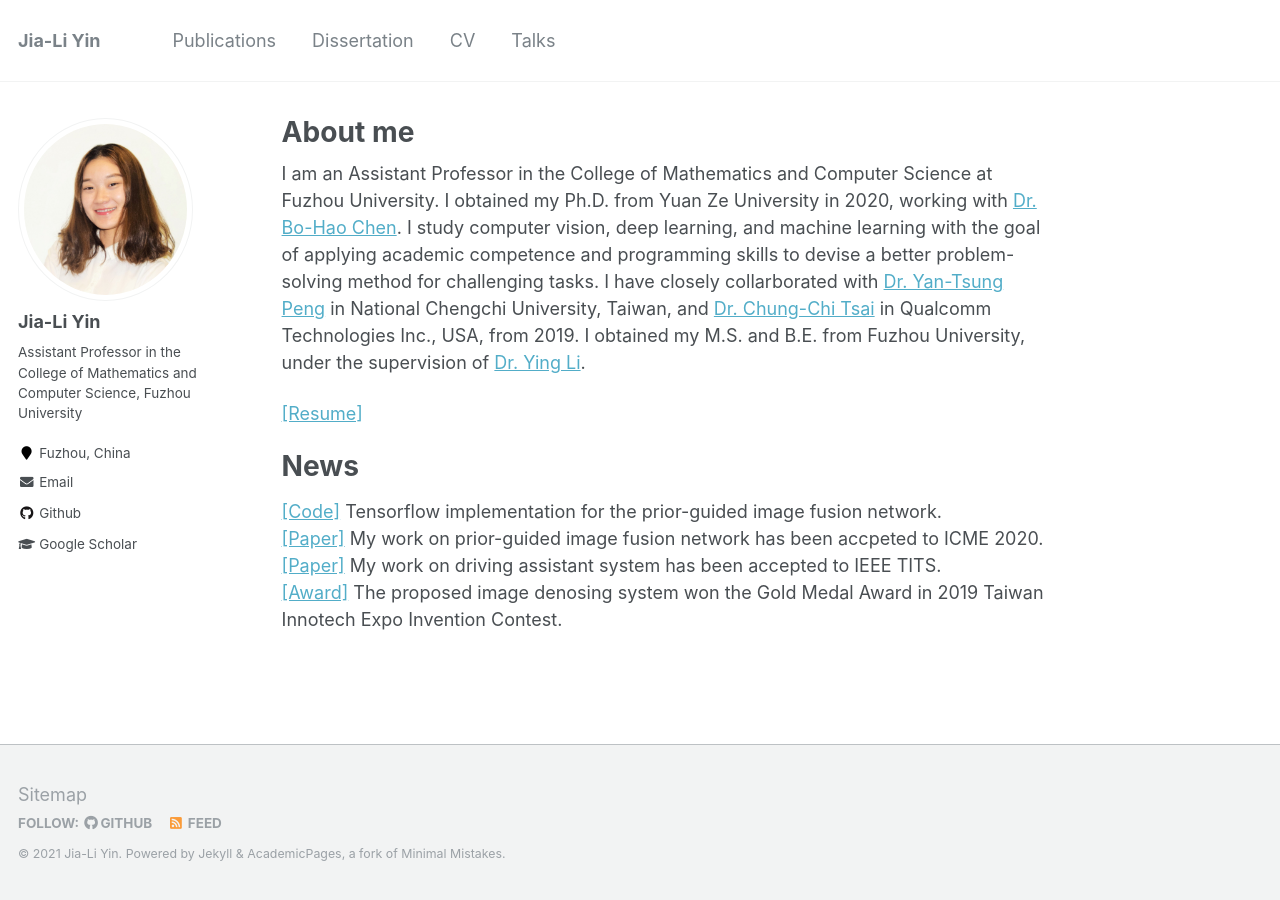
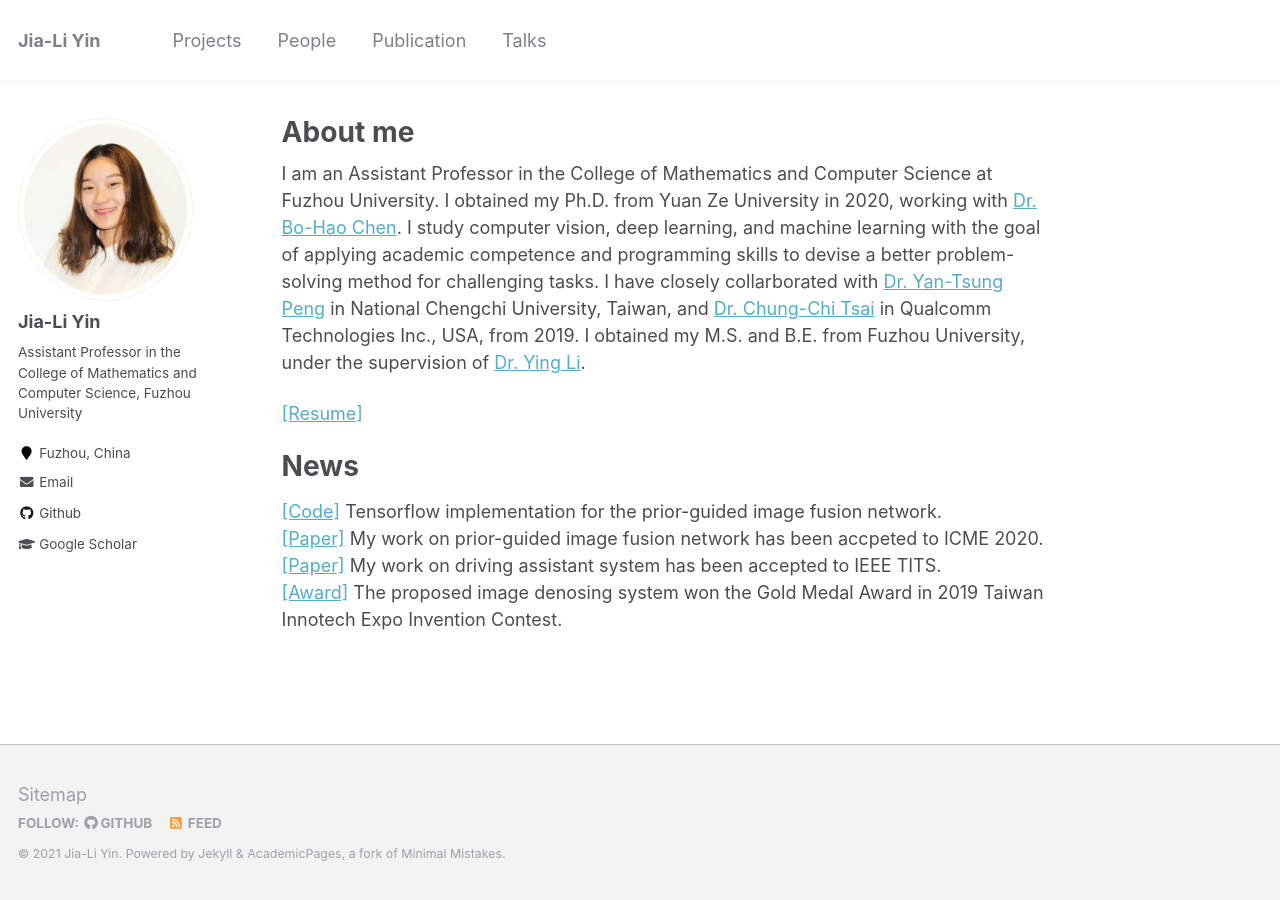
Before and after one commit to VisionFlow/visionflow.github.io, a Jekyll site: the page built from _pages/about.md, in a window 1280 px wide. Built offline with Jekyll 4.4.1, drawn with Linux system fonts in a browser that asks for light colours.

Commit message:
Update navigation.yml

```diff
--- a/_data/navigation.yml
+++ b/_data/navigation.yml
@@ -1,12 +1,12 @@
 # main links links
 main:
-  - title: "Publications"
+  - title: "Projects"
     url: /publications/
 
-  - title: "Dissertation"
+  - title: "People"
     url: /markdown/
 
-  - title: "CV"
+  - title: "Publication"
     url: /cv/
 
   - title: "Talks"
```
